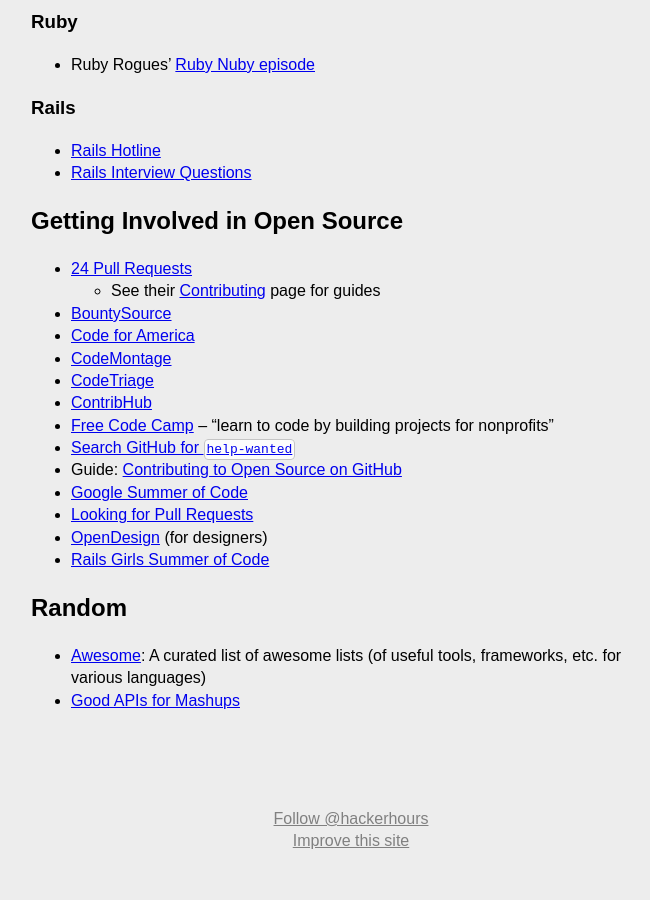
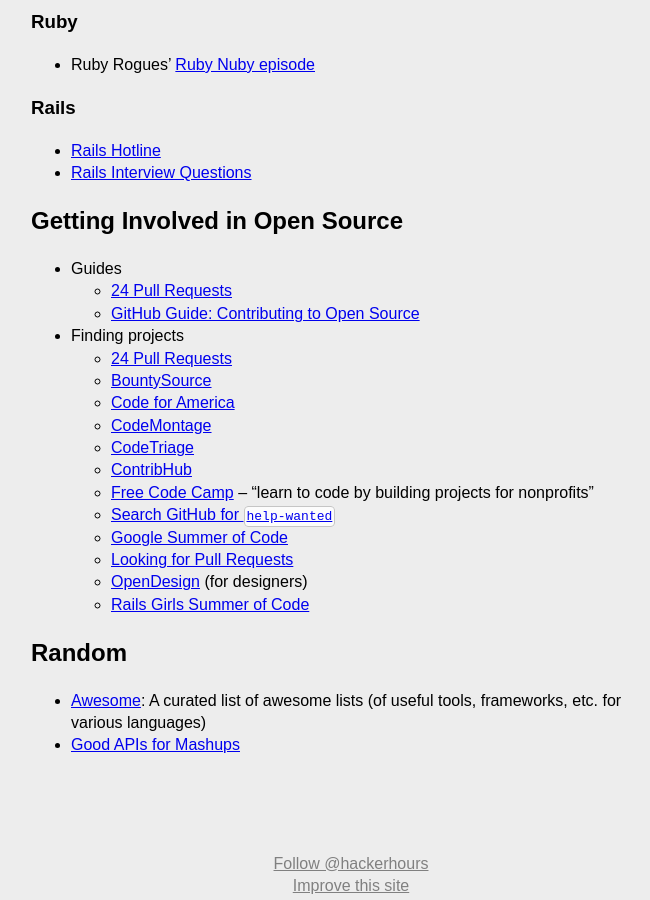
Before and after one commit to HackerHours/hackerhours.org, a Jekyll site: the page built from resources.md, in a window 1280 px wide and 900 px high, scrolled down 2371 px. Shown: the whole window, without its empty margins (289-939 px from the left). Built offline with Jekyll 4.4.1, drawn with Linux system fonts in a browser that asks for light colours; some web fonts are replaced; comment, search, counter and statistics services are not loaded; before the commit the page ends 3240 px from its top, so only the background shows below that.

Commit message:
organize open source resource list

```diff
--- a/resources.md
+++ b/resources.md
@@ -5,7 +5,7 @@
 
 ## Troubleshooting
 
-![calvin and hobbes](http://picayune.uclick.com/comics/ch/1995/ch950617.gif)
+![Calvin and Hobbes](http://picayune.uclick.com/comics/ch/1995/ch950617.gif)
 
 Make sure to omit any passwords, API keys, or other sensitive information.
 
@@ -98,20 +98,22 @@
 
 ## Getting Involved in Open Source
 
-* [24 Pull Requests](http://24pullrequests.com/)
-    * See their [Contributing](http://24pullrequests.com/contributing) page for guides
-* [BountySource](https://www.bountysource.com/)
-* [Code for America](http://codeforamerica.org/)
-* [CodeMontage](http://codemontage.com/)
-* [CodeTriage](http://www.codetriage.com/)
-* [ContribHub](http://contribhub.com/)
-* [Free Code Camp](http://www.freecodecamp.com/learn-to-code) – "learn to code by building projects for nonprofits"
-* [Search GitHub for `help-wanted`](https://github.com/search?q=state%3Aopen+label%3Ahelp-wanted&type=Issues)
-* Guide: [Contributing to Open Source on GitHub](https://guides.github.com/overviews/os-contributing/)
-* [Google Summer of Code](https://developers.google.com/open-source/soc/)
-* [Looking for Pull Requests](http://www.lookingforpullrequests.com/)
-* [OpenDesign](http://opendesign.io/) (for designers)
-* [Rails Girls Summer of Code](http://railsgirlssummerofcode.org/)
+* Guides
+    * [24 Pull Requests](http://24pullrequests.com/contributing)
+    * [GitHub Guide: Contributing to Open Source](https://guides.github.com/overviews/os-contributing/)
+* Finding projects
+    * [24 Pull Requests](http://24pullrequests.com/)
+    * [BountySource](https://www.bountysource.com/)
+    * [Code for America](http://codeforamerica.org/)
+    * [CodeMontage](http://codemontage.com/)
+    * [CodeTriage](http://www.codetriage.com/)
+    * [ContribHub](http://contribhub.com/)
+    * [Free Code Camp](http://www.freecodecamp.com/learn-to-code) – "learn to code by building projects for nonprofits"
+    * [Search GitHub for `help-wanted`](https://github.com/search?q=state%3Aopen+label%3Ahelp-wanted&type=Issues)
+    * [Google Summer of Code](https://developers.google.com/open-source/soc/)
+    * [Looking for Pull Requests](http://www.lookingforpullrequests.com/)
+    * [OpenDesign](http://opendesign.io/) (for designers)
+    * [Rails Girls Summer of Code](http://railsgirlssummerofcode.org/)
 
 ## Random
 
```
